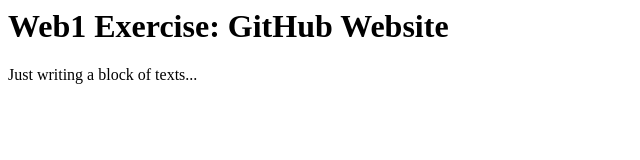
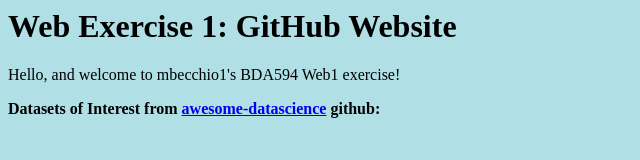
Before and after one commit to mbecchio1/mbecchio1.github.io, a plain HTML site: page index.html in a window 1280 px wide. Shown: the whole page, without its empty margins (0-640 px from the left). Drawn offline with Linux system fonts and the light colour scheme.

Commit message:
site update

```diff
--- a/index.html
+++ b/index.html
@@ -1,6 +1,10 @@
 <html>
-<body>
-  <h1> Web1 Exercise: GitHub Website </h1>
-  <p> Just writing a block of texts...
+<body style="background-color:powderblue;">
+  <h1> Web Exercise 1: GitHub Website </h1>
+  <p> Hello, and welcome to mbecchio1's BDA594 Web1 exercise! <p><p>
+  <p><b> Datasets of Interest from
+    <a href="https://github.com/academic/awesome-datascience">awesome-datascience</a> github: </b>
+<p>
+
 </body>
 </html>
```
